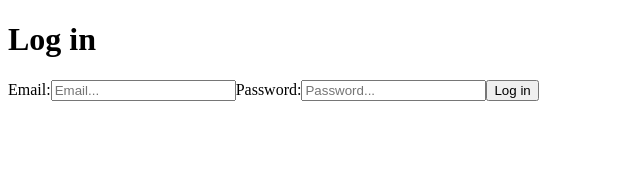
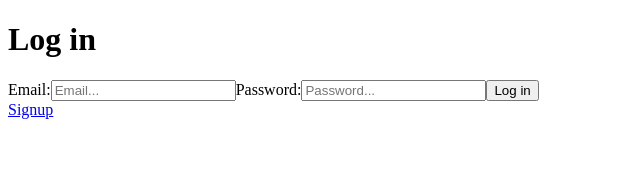
Before and after one commit to habib-chawki/social-app-front, a React (Create React App) app: page /login in a window 1280 px wide. Shown: the top 169 px of the page, without its empty margins (0-640 px from the left). Built offline with nearby package versions, Linux system fonts and the light colour scheme.

Commit message:
Setup links

```diff
--- a/src/components/LogIn.jsx
+++ b/src/components/LogIn.jsx
@@ -1,8 +1,14 @@
 import React from 'react';
+import { Link } from 'react-router-dom';
 import CredentialsForm from './common/CredentialsForm';
 
 function LogIn() {
-   return <CredentialsForm title="Log in" />;
+   return (
+      <div>
+         <CredentialsForm title="Log in" />
+         <Link to="/">Signup</Link>
+      </div>
+   );
 }
 
 export default LogIn;
--- a/src/components/SignUp.jsx
+++ b/src/components/SignUp.jsx
@@ -1,8 +1,14 @@
 import React from 'react';
+import { Link } from 'react-router-dom';
 import CredentialsForm from './common/CredentialsForm';
 
 function SignUp() {
-   return <CredentialsForm title="Sign up" />;
+   return (
+      <div>
+         <CredentialsForm title="Sign up" />
+         <Link to="/login">LogIn</Link>
+      </div>
+   );
 }
 
 export default SignUp;
```
